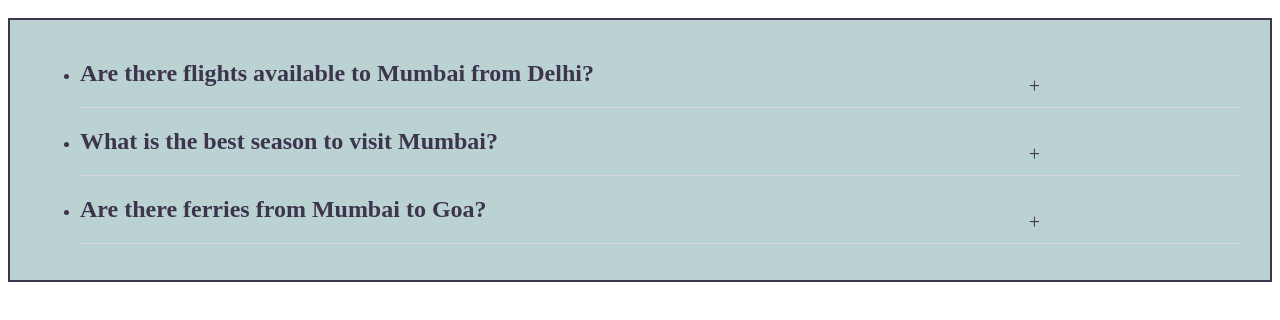
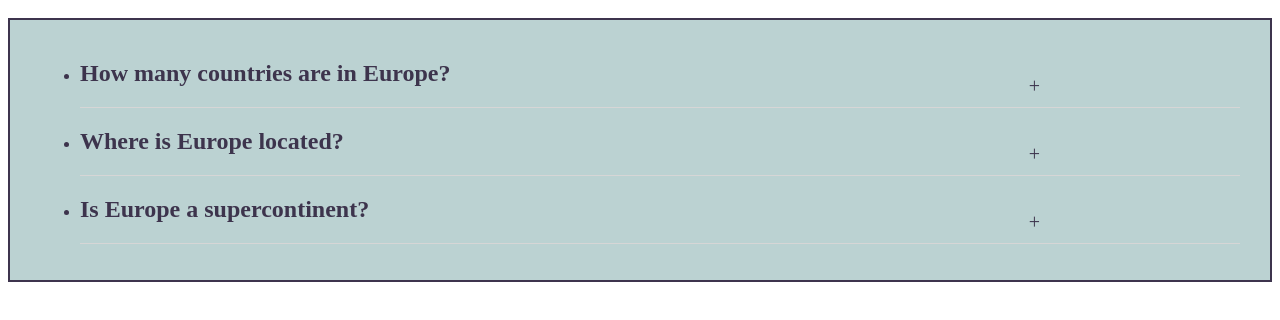
Before and after one commit to Prisham123/W2, a plain HTML site: page faq.html.html in a window 1280 px wide. Shown: the part 48-368 px from the top of the page. Drawn offline with nearby package versions, Linux system fonts and the light colour scheme.

Commit message:
Update faq.html.html

```diff
--- a/faq.html.html
+++ b/faq.html.html
@@ -69,17 +69,17 @@ $(function(){
 <div class ="wrapper">
 <h1>FAQ</h1>
 <div class="faqbox">
-<ul> <li class='faq-list-item'> <h2>Are there flights available to Mumbai from Delhi?</h2> <span>+</span>
+<ul> <li class='faq-list-item'> <h2>How many countries are in Europe?</h2> <span>+</span>
 
- <div class='answer'><p> Yes there are a plenty of flights from Delhi to Mumbai to and fro.<p></div> </li>
+ <div class='answer'><p> Politically, Europe is divided into about fifty sovereign states, of which Russia is the largest and most populous, spanning 39% of the continent and comprising 15% of its population. Europe had a total population of about 745 million (about 10% of the world population) in 2021; the third-largest after Asia and Africa.<p></div> </li>
 
-<li class='faq-list-item'><h2>What is the best season to visit Mumbai?</h2>  <span>+</span>
+<li class='faq-list-item'><h2>Where is Europe located?</h2>  <span>+</span>
 
- <div class='answer'> <p>The weather is good year around to visit specially in winter season.</p></div> </li>
+ <div class='answer'> <p>TEurope extends from the island nation of Iceland in the west to the Ural Mountains of Russia in the east. Europe's northernmost point is the Svalbard archipelago of Norway, and it reaches as far south as the islands of Greece and Malta. Europe is sometimes described as a peninsula of peninsulas.</p></div> </li>
 
-<li class='faq-list-item'><h2> Are there ferries from Mumbai to Goa?</h2> <span>+</span>
+<li class='faq-list-item'><h2>Is Europe a supercontinent?</h2> <span>+</span>
 
- <div class='answer'><p> Yes there are ferries from Mumbai to Goa and to and fro.</p></div></li>
+ <div class='answer'><p> Europe is the western peninsula of the giant "supercontinent" of Eurasia. Europe is the western peninsula of the giant "supercontinent" of Eurasia. Europe is divided from Asia by a series of watersheds, including the Ural River and the Caspian and Black Seas. Europe is the second-smallest continent. Only Oceania has less landmass.</p></div></li>
 </ul>
 
 </div>
```
